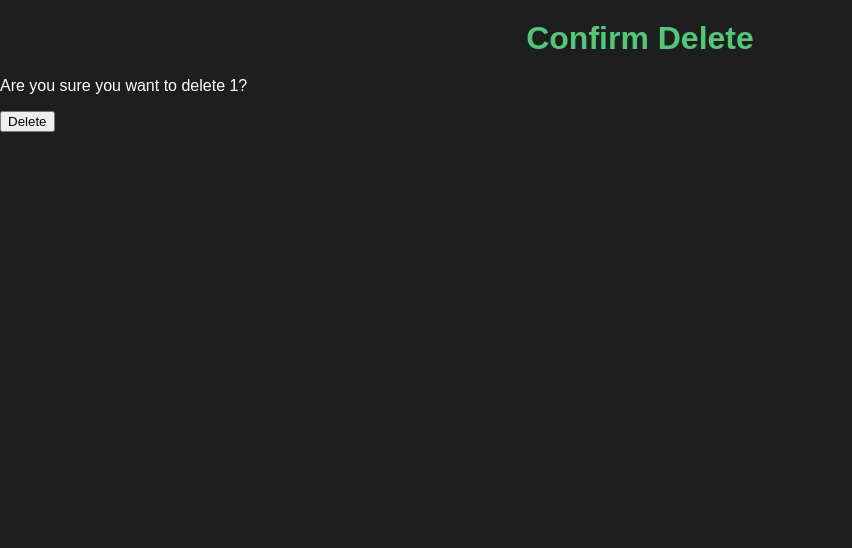
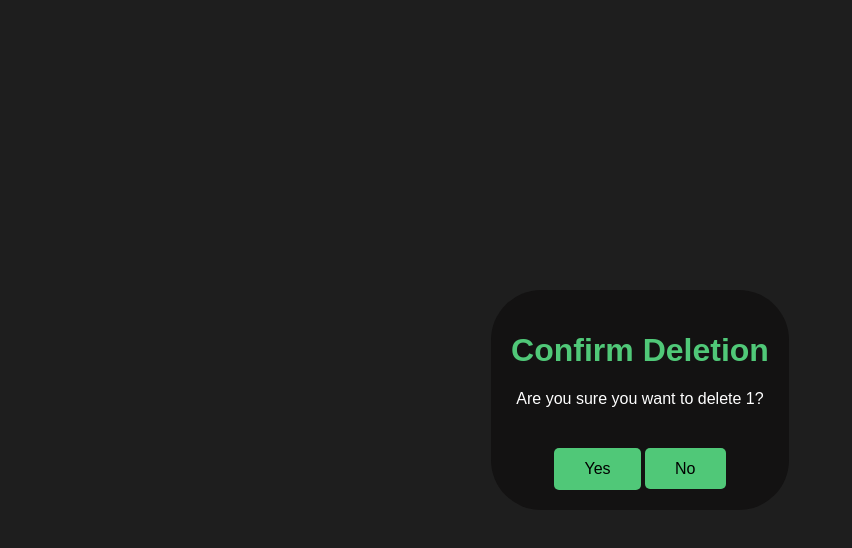
Before and after one commit to zayman2045/ello, a Django app: page /assistants/1/delete in a window 1280 px wide. Shown: the top 548 px of the page, without its empty margins (0-852 px from the left). Run offline with Django 5.2, Linux system fonts and the light colour scheme.

Commit message:
Add confirmation to deletion and add styling.

```diff
--- a/frontend/myapp/static/css/home.css
+++ b/frontend/myapp/static/css/home.css
@@ -10,10 +10,6 @@ body {
 
 div {
   text-align: center;
-  display: flex;
-  flex-direction: column;
-  justify-content: center;
-  align-items: center;
   padding: 20px;
   border-radius: 50px;
   background-color: #131212;
@@ -44,3 +40,7 @@ p {
 .btn:hover {
   background-color: orange;
 }
+
+form {
+  display: inline-block;
+}
--- a/frontend/myapp/templates/confirm_delete.html
+++ b/frontend/myapp/templates/confirm_delete.html
@@ -4,19 +4,17 @@
 <html>
   <head>
     <title>Ello</title>
-    <link
-      rel="stylesheet"
-      type="text/css"
-      href="{% static 'css/build.css' %}"
-    />
+    <link rel="stylesheet" type="text/css" href="{% static 'css/home.css' %}" />
   </head>
   <body>
     <div>
-      <h1>Confirm Delete</h1>
+      <h1>Confirm Deletion</h1>
       <p>Are you sure you want to delete {{ assistant_id }}?</p>
       <form method="post" action="{% url 'assistant_delete' assistant_id %}">
         {% csrf_token %}
-        <input type="submit" value="Delete">
+        <input type="submit" value="Yes" class="btn" />
+      </form>
+      <a href="/dashboard" class="btn">No</a>
     </div>
   </body>
 </html>
```
Also changed, not shown: frontend/myapp/views.py (line endings or trailing spaces).
